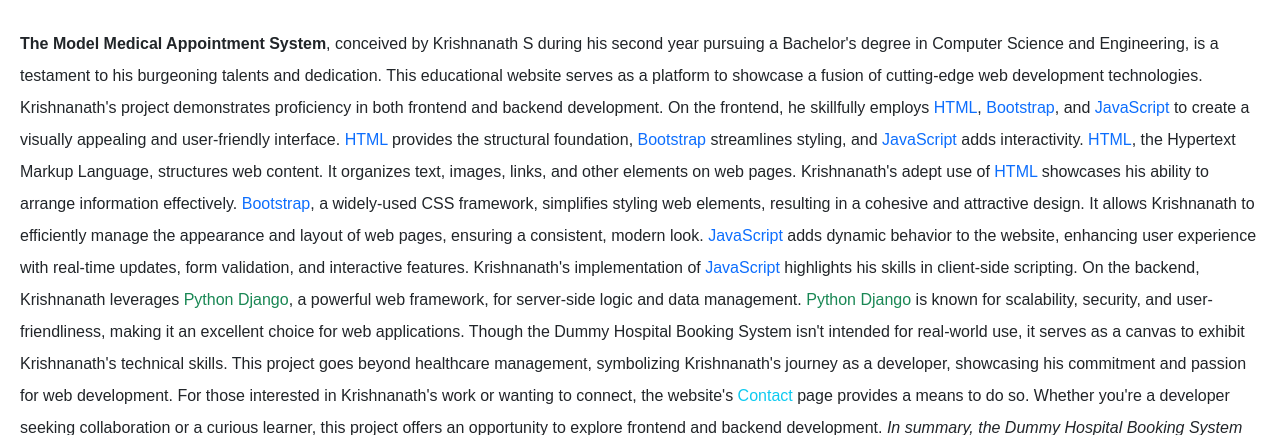
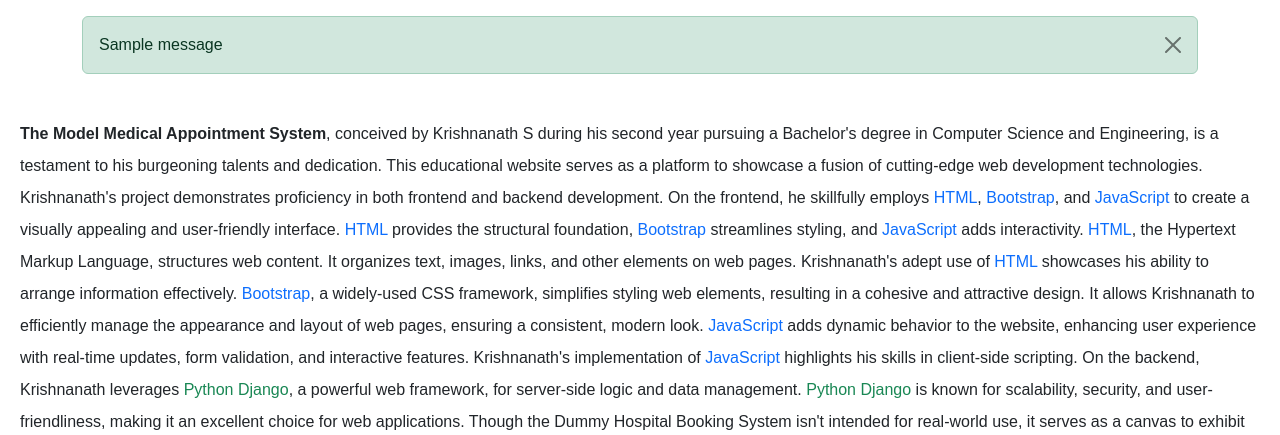
Before and after one commit to alinevitoriaw/MedicalAppointment, a Django app: page /about in a window 1280 px wide. Shown: the part 74-509 px from the top of the page. Run offline with Django 4.2, Linux system fonts and the light colour scheme; a user stored in the database is signed in; tables that the repository leaves empty hold one stand-in row (values such as "Sample post"); one stand-in notice (Sample message) is shown; some libraries are stand-ins or nearby versions; some web fonts are replaced.

Commit message:
Ajeitando mensagem de sucesso

```diff
--- a/templates/base.html
+++ b/templates/base.html
@@ -25,7 +25,7 @@
       color : blue !important;
     }
     .bg-opacity {
-      background-color: rgba(0, 102, 204, 0.5);
+      background-color: rgba(0, 102, 204, 0.5 );
     }
     .listcontact {
       font-size: calc(1rem + 0.5vw);
@@ -84,15 +84,15 @@
   <nav class="p-1 pb-2 sticky-top w-100">
     <div class="bg-opacity">
       <span class="navbar-toggler-icon my-auto d-flex align-content-center">
-        <button class="p-6 ml-6 listcontact bg-transparent border-0" data-bs-toggle="offcanvas" data-bs-target="#offcanvasExample" aria-controls="offcanvasExample">
+        <a class="p-6 ml-6  listcontact" data-bs-toggle="offcanvas" href="#offcanvasExample" role="button" aria-controls="offcanvasExample">
           <i class="text-white ml-2 fs-3 fa-sharp fa-solid fa-bars"></i>
-        </button>
+        </a>
       </span>
       <h1 class="text-white fw-bold text-center my-auto fs-2">MedPal</h1>
     </div>
     <div class="offcanvas offcanvas-start offcanvas-mobile offcanvas-laptop" tabindex="-1" id="offcanvasExample" aria-labelledby="offcanvasExampleLabel">
       <div class="offcanvas-header">
-        <img src="{% static '/img/MAL.png' %}" class="w-25 float-center" alt="Logo do Medical Appointment">
+        <img src="{% static '/img/MAL.png' %}" class="w-25 float-center">
         <h4 class="offcanvas-title text-primary text-center fw-bold" id="offcanvasExampleLabel">MEDPAL</h4>
         <button type="button" class="btn-close btn-outline-danger ml-1 p-2" data-bs-dismiss="offcanvas" aria-label="Close"></button>
       </div>
@@ -118,8 +118,21 @@
       </div>
     </div>
   </nav>
+
+  {% if messages %}
+    <div class="container mt-3">
+      {% for message in messages %}
+        <div class="alert alert-{{ message.tags }} alert-dismissible fade show" role="alert">
+          {{ message }}
+          <button type="button" class="btn-close" data-bs-dismiss="alert" aria-label="Close"></button>
+        </div>
+      {% endfor %}
+    </div>
+  {% endif %}
+
   {% block content %}
   {% endblock %}
+
   <footer class="mt-2">
     <div class="d-flex justify-content-center">
       <p class=" text-primary fw-bold">EMERGENCY CONTACT: 7473392962</p>
```
